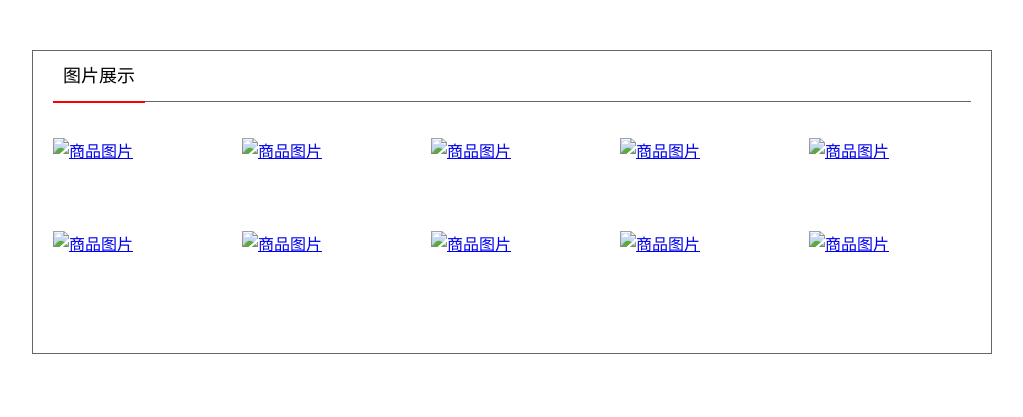
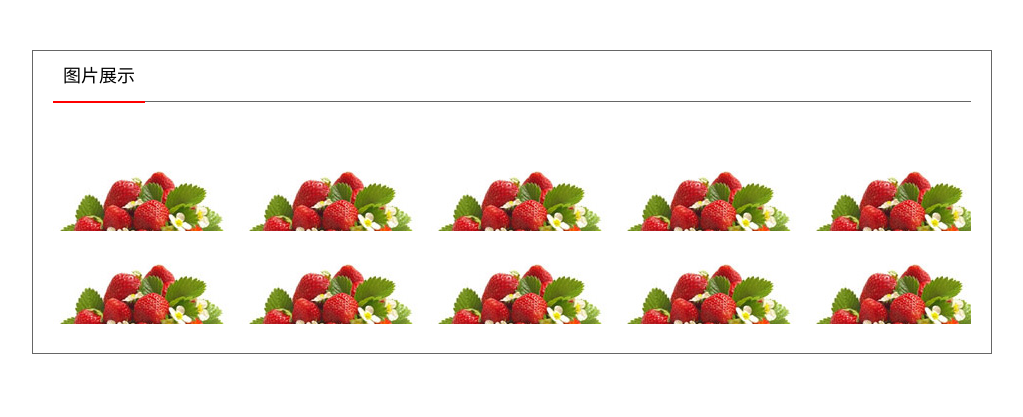
Before and after one commit to IvanDavais/Front-End, a plain HTML site: page 06布局练习/07图片列表布局.html in a window 1280 px wide. Shown: the whole page, without its empty margins (128-1151 px from the left). Drawn offline with Linux system fonts and the light colour scheme.

Commit message:
Big update for images path

```diff
--- a/06布局练习/07图片列表布局.html
+++ b/06布局练习/07图片列表布局.html
@@ -72,16 +72,16 @@
      -->
      <div class="pic_list_wrap">
     <ul class="pic_list">
-      <li><a href="#"><img src="../images/goods.jpg" alt="商品图片"></a></li>
-      <li><a href="#"><img src="../images/goods.jpg" alt="商品图片"></a></li>
-      <li><a href="#"><img src="../images/goods.jpg" alt="商品图片"></a></li>
-      <li><a href="#"><img src="../images/goods.jpg" alt="商品图片"></a></li>
-      <li><a href="#"><img src="../images/goods.jpg" alt="商品图片"></a></li>
-      <li><a href="#"><img src="../images/goods.jpg" alt="商品图片"></a></li>
-      <li><a href="#"><img src="../images/goods.jpg" alt="商品图片"></a></li>
-      <li><a href="#"><img src="../images/goods.jpg" alt="商品图片"></a></li>
-      <li><a href="#"><img src="../images/goods.jpg" alt="商品图片"></a></li>
-      <li><a href="#"><img src="../images/goods.jpg" alt="商品图片"></a></li>
+      <li><a href="#"><img src="../00images/goods.jpg" alt="商品图片"></a></li>
+      <li><a href="#"><img src="../00images/goods.jpg" alt="商品图片"></a></li>
+      <li><a href="#"><img src="../00images/goods.jpg" alt="商品图片"></a></li>
+      <li><a href="#"><img src="../00images/goods.jpg" alt="商品图片"></a></li>
+      <li><a href="#"><img src="../00images/goods.jpg" alt="商品图片"></a></li>
+      <li><a href="#"><img src="../00images/goods.jpg" alt="商品图片"></a></li>
+      <li><a href="#"><img src="../00images/goods.jpg" alt="商品图片"></a></li>
+      <li><a href="#"><img src="../00images/goods.jpg" alt="商品图片"></a></li>
+      <li><a href="#"><img src="../00images/goods.jpg" alt="商品图片"></a></li>
+      <li><a href="#"><img src="../00images/goods.jpg" alt="商品图片"></a></li>
     </ul>
     </div>
   </div>
```
Also changed, not shown: 01html基本标签及布局/006网页插入图片.html (+3 -3 lines), 01html基本标签及布局/008链接.html (+1 -1 lines), 01html基本标签及布局/010表格.html (+1 -1 lines), 01html基本标签及布局/011简历布局.html (+2 -2 lines), 03表单/001表单.html (+1 -1 lines), 06布局练习/06导航布局02.html (+1 -1 lines), 10css3新属性/04Transition之图片文字动画.html (+1 -1 lines), 10css3新属性/08图片翻转.html (+1 -1 lines), 13PC端和移动端/02Retina屏幕.html (+1 -0 lines).
